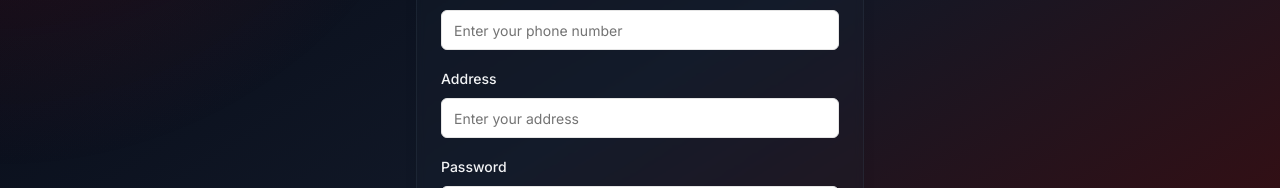
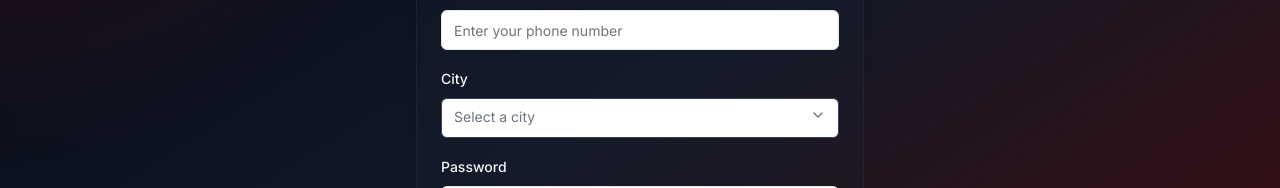
Before and after one commit to abin-karukappallil/BloodLink, a Next.js app: page /signup in a window 1280 px wide. Shown: the part 312-500 px from the top of the page. Built offline with nearby package versions, Linux system fonts and the light colour scheme.

Commit message:
feat: created dropdown for city

```diff
--- a/components/auth/signup-form.tsx
+++ b/components/auth/signup-form.tsx
@@ -20,8 +20,32 @@ declare global {
 export default function SignupForm() {
   const [error, setError] = useState<string | null>(null);
   const [captchaVerified, setCaptchaVerified] = useState(false);
+  const [selectedCity, setSelectedCity] = useState<string>("");
+  const [dropdownOpen, setDropdownOpen] = useState(false);
+  const dropdownRef = useRef<HTMLDivElement>(null);
   const router = useRouter();
   const recaptchaRendered = useRef(false);
+  const keralaCities = [
+    "Adoor", "Alappuzha", "Aluva", "Angamaly", "Anthoor", "Attingal",
+    "Chalakudy", "Changanassery", "Chavakkad", "Chengannur", "Cherpulassery",
+    "Cherthala", "Chittur-Thathamangalam", "Erattupetta", "Eloor", "Ettumanoor",
+    "Feroke", "Guruvayur", "Haripad", "Idukki", "Irinjalakuda", "Iritty",
+    "Kalpetta", "Kalamassery", "Kanhangad", "Kannur", "Karunagappalli",
+    "Kasaragod", "Kayamkulam", "Kizhakkekallada", "Kodungallur", "Koduvally",
+    "Kollam", "Kondotty", "Koothattukulam", "Kothamangalam", "Kottakkal",
+    "Kottarakara", "Kottayam", "Kozhikode", "Koyilandy", "Kunnamkulam",
+    "Kuthuparamba", "Malappuram", "Mananthavady", "Manjeri", "Mannarkkad",
+    "Maradu", "Mattannur", "Mavelikkara", "Mattanur", "Mukkam",
+    "Muvattupuzha", "Nedumangad", "Neyyattinkara", "Nilambur", "Nileshwaram",
+    "North Paravur", "Ottappalam", "Palakkad", "Pala", "Pandalam",
+    "Panoor", "Parappanangadi", "Paravur", "Pathanamthitta", "Pattambi",
+    "Payyanur", "Payyoli", "Perinthalmanna", "Perumbavoor", "Piravom",
+    "Ponnani", "Punalur", "Ramanattukara", "Shornur", "Sreekandapuram",
+    "Sultan Bathery", "Taliparamba", "Tanur", "Thalassery", "Thiruvalla",
+    "Thiruvananthapuram", "Thodupuzha", "Thrikkakkara", "Thrissur", "Tirur",
+    "Tirurangadi", "Vadakara", "Vaikom", "Valanchery", "Varkala",
+    "Wadakkancherry"
+  ];
   useEffect(() => {
     if (typeof window !== "undefined" && window.grecaptcha && !recaptchaRendered.current) {
       window.grecaptcha.ready(() => {
@@ -31,7 +55,7 @@ export default function SignupForm() {
             theme: "dark",
             callback: handleCaptchaSuccess,
           });
-          recaptchaRendered.current = true; // Prevent multiple renders
+          recaptchaRendered.current = true;
         }
       });
     }
@@ -53,6 +77,10 @@ export default function SignupForm() {
       setError("Please complete the CAPTCHA.");
       return;
     }
+    if (!selectedCity) {
+      setError("Please select a city.");
+      return;
+    }
 
     try {
       const formData = new FormData(e.currentTarget);
@@ -62,7 +90,7 @@ export default function SignupForm() {
         body: JSON.stringify({
           name: formData.get("name"),
           phoneNumber: formData.get("phone"),
-          address: formData.get("address"),
+          city: formData.get("city"),
           email: formData.get("email"),
           password: formData.get("password"),
           captchaResponse: window.grecaptcha.getResponse(),
@@ -79,6 +107,15 @@ export default function SignupForm() {
       console.error("Error adding user:", error);
       setError("Something went wrong. Please try again.");
     }
+  };
+
+  const selectCity = (city: string) => {
+    setSelectedCity(city);
+    setDropdownOpen(false);
+  };
+
+  const toggleDropdown = () => {
+    setDropdownOpen(!dropdownOpen);
   };
 
   return (
@@ -104,8 +141,54 @@ export default function SignupForm() {
             <Input id="phone" name="phone" type="tel" placeholder="Enter your phone number" required />
           </div>
           <div className="space-y-2">
-            <Label htmlFor="address" className="text-gray-100">Address</Label>
-            <Input id="address" name="address" placeholder="Enter your address" required />
+            <Label htmlFor="city" className="text-gray-100">City</Label>
+            <div className="relative" ref={dropdownRef}>
+              <div
+                onClick={toggleDropdown}
+                className="flex h-10 w-full rounded-md border border-gray-700 bg-white px-3 py-2 text-sm text-gray-500 cursor-pointer"
+              >
+                {selectedCity || "Select a city"}
+                <div className="ml-auto">
+                  <svg
+                    xmlns="http://www.w3.org/2000/svg"
+                    width="24"
+                    height="24"
+                    viewBox="0 0 24 24"
+                    fill="none"
+                    stroke="currentColor"
+                    strokeWidth="2"
+                    strokeLinecap="round"
+                    strokeLinejoin="round"
+                    className={`h-4 w-4 transition-transform ${dropdownOpen ? "rotate-180" : ""}`}
+                  >
+                    <polyline points="6 9 12 15 18 9"></polyline>
+                  </svg>
+                </div>
+              </div>
+
+              {dropdownOpen && (
+                <div className="absolute z-10 mt-1 w-full rounded-md border border-gray-700 bg-white shadow-lg max-h-60 overflow-auto">
+                  <div className="py-1">
+                    {keralaCities.map((city) => (
+                      <div
+                        key={city}
+                        className="px-3 py-2 text-sm text-gray-900 hover:bg-gray-200 cursor-pointer"
+                        onClick={() => selectCity(city)}
+                      >
+                        {city}
+                      </div>
+                    ))}
+                  </div>
+                </div>
+              )}
+
+              <input
+                type="hidden"
+                name="city"
+                value={selectedCity}
+                required
+              />
+            </div>
           </div>
           <div className="space-y-2">
             <Label htmlFor="password" className="text-gray-100">Password</Label>
```
Also changed, not shown: 1 other file (tests, documents, lock files or other folders).
